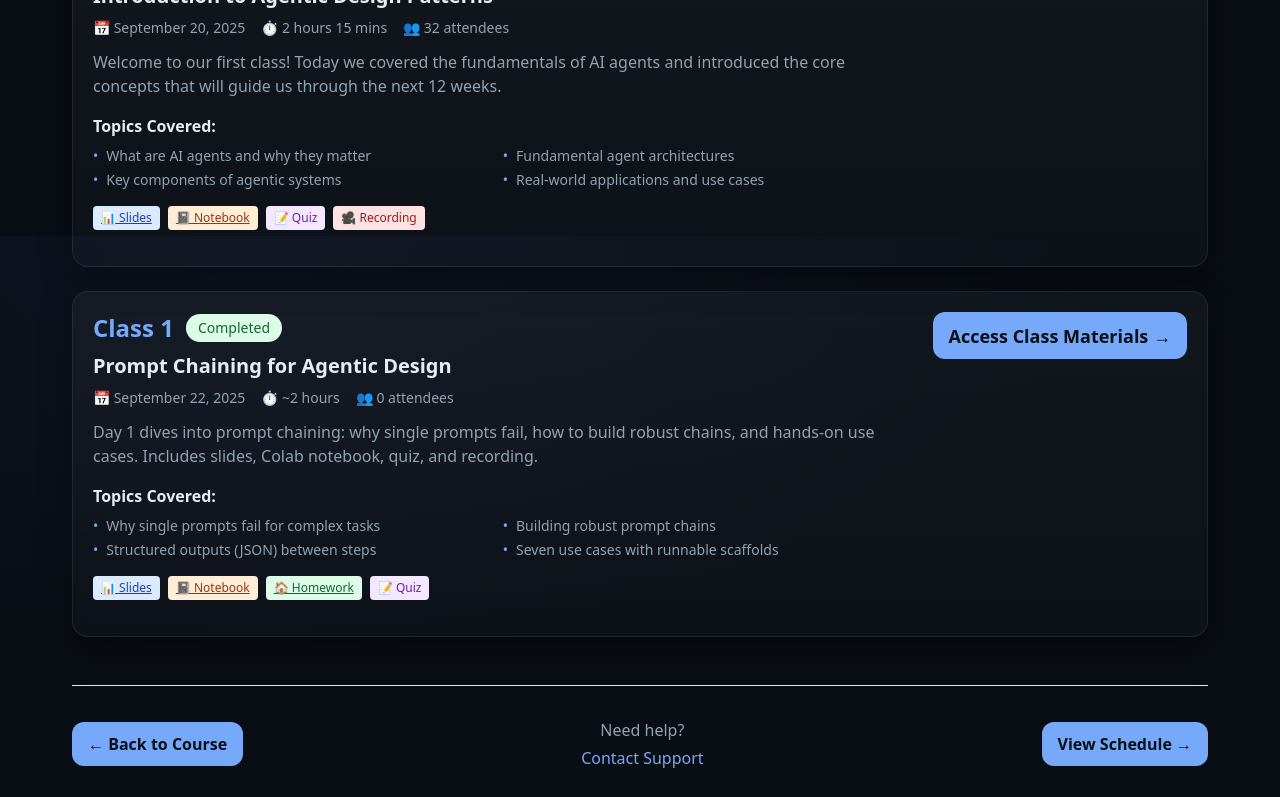
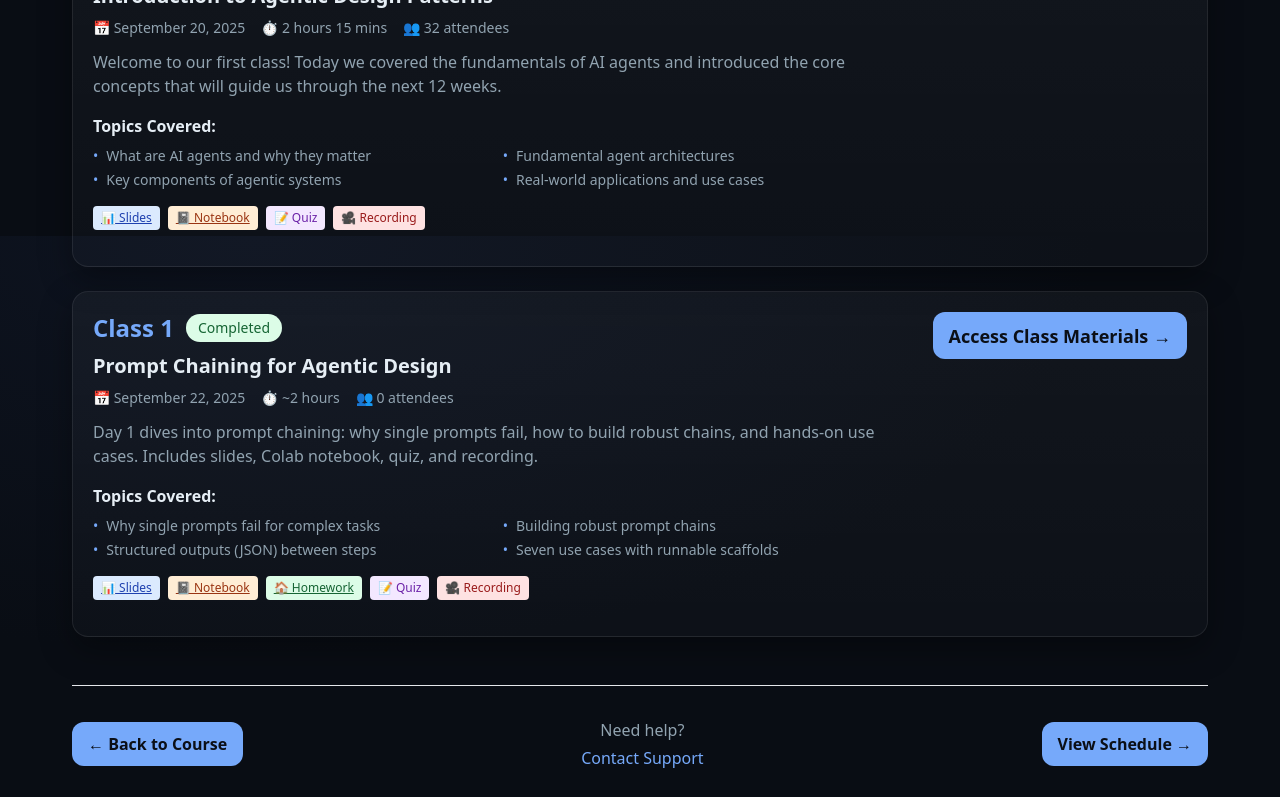
Before and after one commit to senseiji/vercel, a Next.js app: page /past-classes in a window 1280 px wide. Shown: the part 564-1361 px from the top of the page. Built offline with nearby package versions, Linux system fonts and the light colour scheme.

Commit message:
added class 01 material

```diff
--- a/app/past-classes/page.tsx
+++ b/app/past-classes/page.tsx
@@ -40,11 +40,12 @@ const pastClasses = [
   hasPresentation: true,
   hasNotebook: true,
   hasQuiz: true,
-  hasVideo: false,
+  hasVideo: true,
   status: "completed",
   presentationLink: "https://docs.google.com/presentation/d/1V1RHVM1X_6W5VregAgxXJxjCNV32m9HWiuer1E-Io5U/edit?usp=drive_link",
   notebookLink: "https://colab.research.google.com/drive/1_KL-hzucqPDgqTaYexRQyyHHCC71tskZ",
-  homeworkLink: "https://colab.research.google.com/drive/1Yliia9XFS3uOxkgwdcMPfybt8e10gUCt"
+  homeworkLink: "https://colab.research.google.com/drive/1Yliia9XFS3uOxkgwdcMPfybt8e10gUCt",
+  videoLink: "https://www.youtube.com/watch?v=4FY3_pjdZ0g"
   }
 ];
 
```
